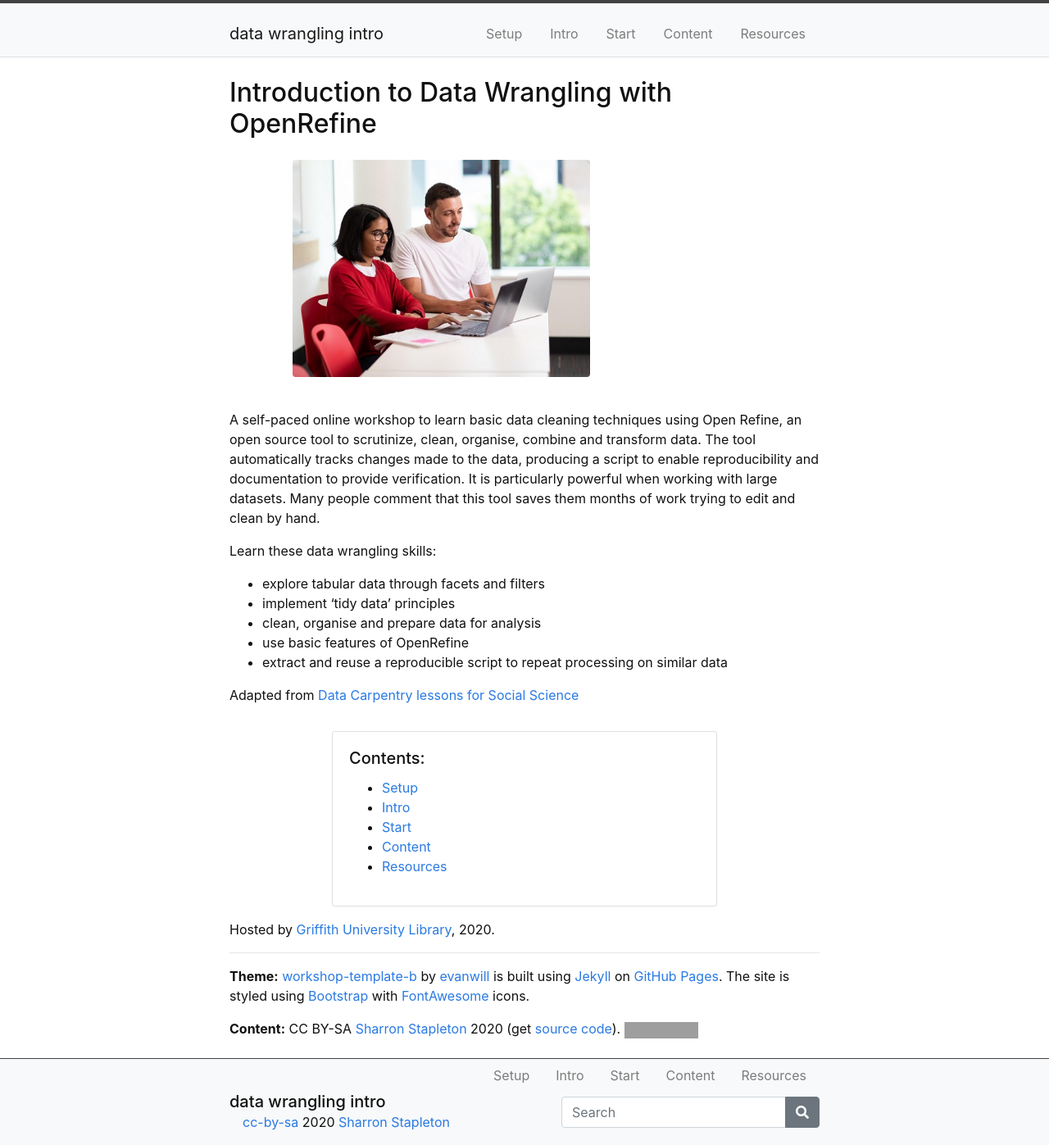
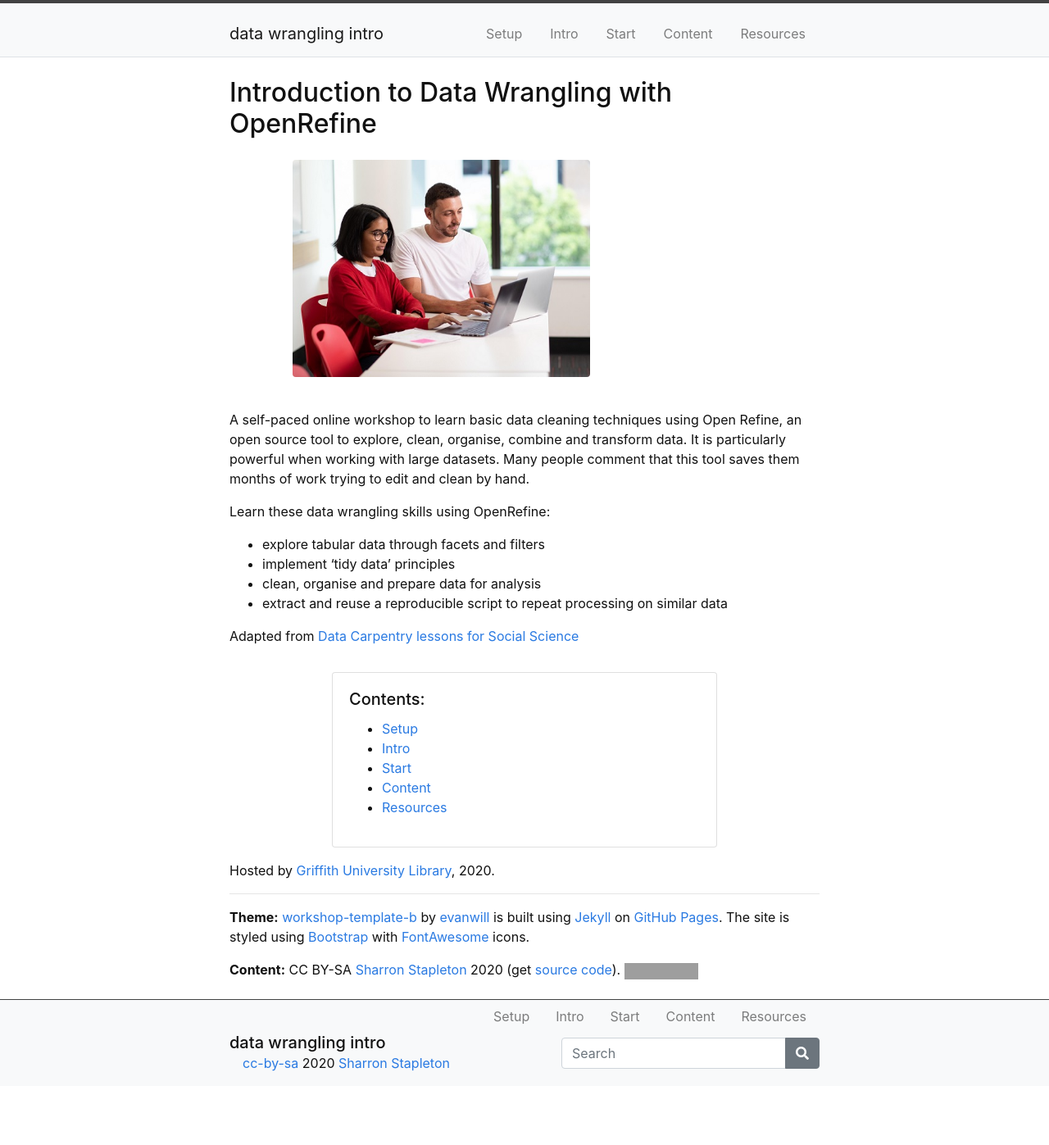
Before and after one commit to GULibrarySandbox/intro-data-wrangle, a Jekyll site: the page built from index.md, in a window 1280 px wide. Shown: the whole page at 82% size. Built offline with Jekyll 4.4.1, drawn with Linux system fonts in a browser that asks for light colours; after the commit the page ends 1325 px from its top, so only the background shows below that; grey boxes are pictures that could not be loaded.

Commit message:
Update index.md

```diff
--- a/index.md
+++ b/index.md
@@ -7,13 +7,12 @@ layout: default
 
 {% include figure.html img="GC_Campus_LM-3181.jpg" alt="intro image here" caption="" width="75%" %}
 
-A self-paced online workshop to learn basic data cleaning techniques using Open Refine, an open source tool to scrutinize, clean, organise, combine and transform data. The tool automatically tracks changes made to the data, producing a script to enable reproducibility and documentation to provide verification. It is particularly powerful when working with large datasets. Many people comment that this tool saves them months of work trying to edit and clean by hand.
+A self-paced online workshop to learn basic data cleaning techniques using Open Refine, an open source tool to explore, clean, organise, combine and transform data. It is particularly powerful when working with large datasets. Many people comment that this tool saves them months of work trying to edit and clean by hand.
 
-Learn these data wrangling skills:
+Learn these data wrangling skills using OpenRefine:
 - explore tabular data through facets and filters
 - implement ‘tidy data' principles
 - clean, organise and prepare data for analysis
-- use basic features of OpenRefine
 - extract and reuse a reproducible script to repeat processing on similar data
 
 Adapted from [Data Carpentry lessons for Social Science](https://datacarpentry.org/lessons/#social-science-curriculum/)
```
